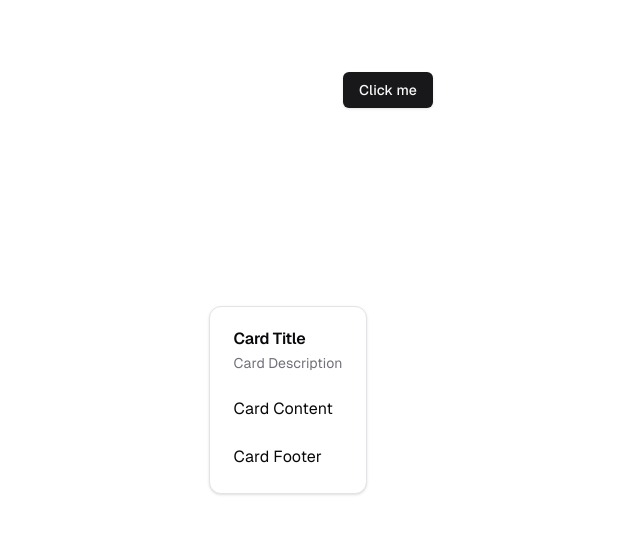
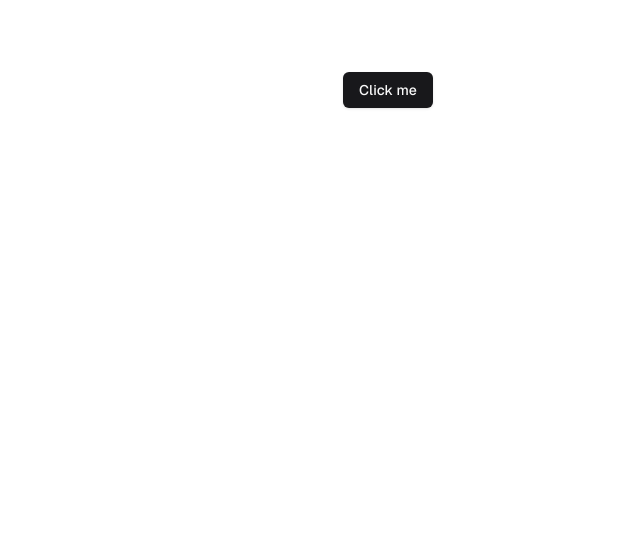
Before and after one commit to MicRoCats7/insight-vest, a Next.js app: page / in a window 1280 px wide. Shown: the top 534 px of the page, without its empty margins (352-992 px from the left). Built offline with nearby package versions, Linux system fonts and the light colour scheme.

Commit message:
add branch prod

```diff
--- a/app/page.js
+++ b/app/page.js
@@ -22,18 +22,6 @@
       >
         <Button>Click me</Button>
       </motion.div>
-      <Card>
-        <CardHeader>
-          <CardTitle>Card Title</CardTitle>
-          <CardDescription>Card Description</CardDescription>
-        </CardHeader>
-        <CardContent>
-          <p>Card Content</p>
-        </CardContent>
-        <CardFooter>
-          <p>Card Footer</p>
-        </CardFooter>
-      </Card>
     </div>
   );
 }
```
